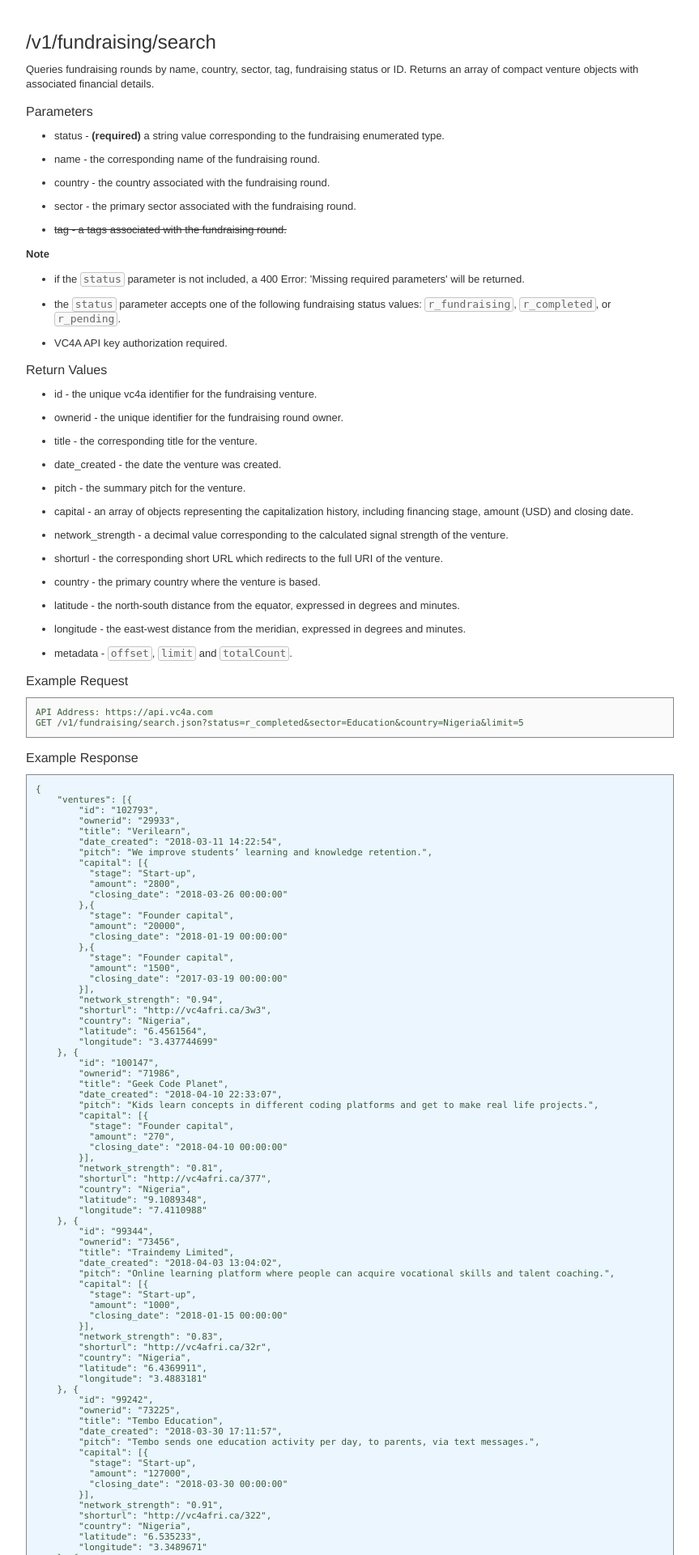
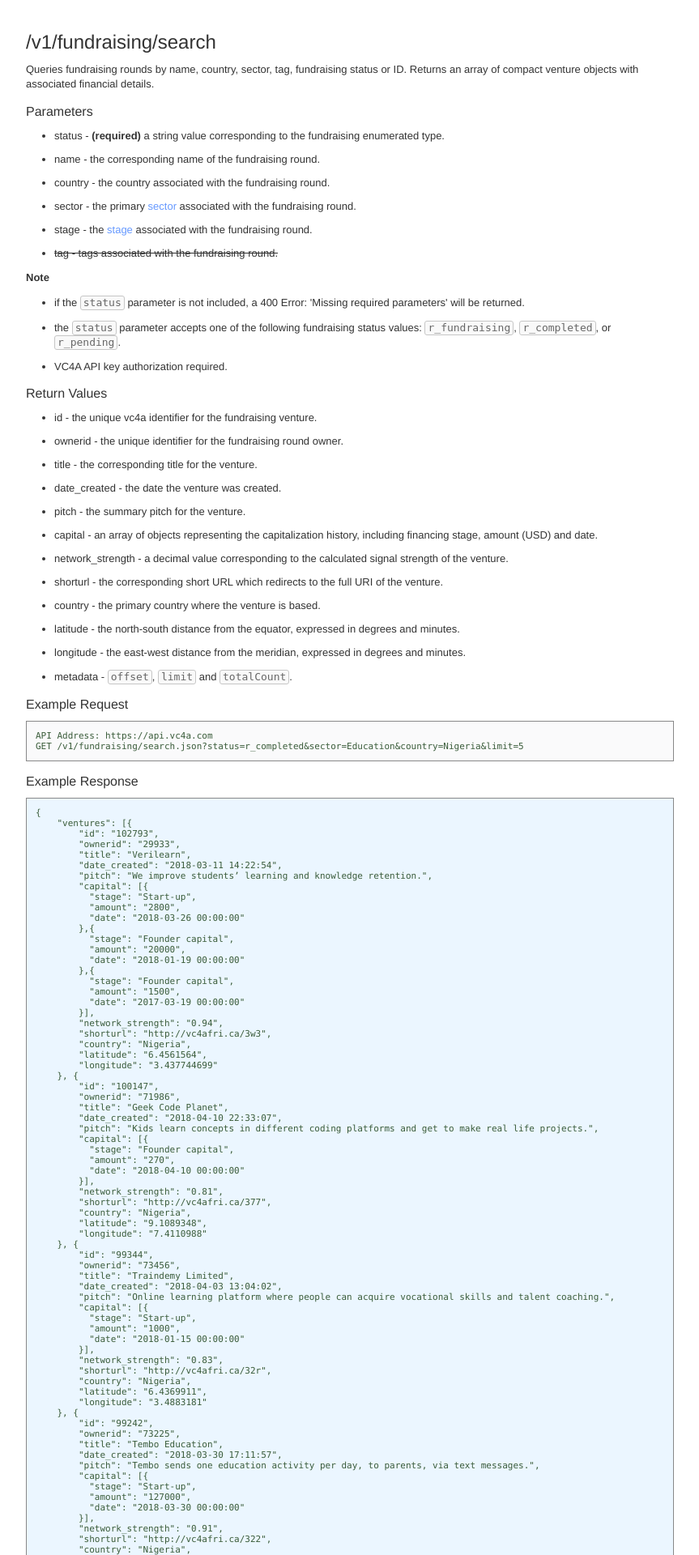
Before and after one commit to billz/vc4a-api-docs, a PHP site: page /fundraising.php in a window 1280 px wide. Shown: the part 2237-4157 px from the top of the page at 81% size, without its empty margins (225-1088 px from the left). Run offline with PHP 8.4, Linux system fonts and the light colour scheme.

Commit message:
updated /v1/fundraising/search docs

```diff
--- a/fundraising.php
+++ b/fundraising.php
@@ -157,8 +157,9 @@ GET /v1/fundraising/stages.json</pre>
 <li>status - <b>(required)</b> a string value corresponding to the fundraising enumerated type.</li>
 <li>name - the corresponding name of the fundraising round.</li>
 <li>country - the country associated with the fundraising round.</li>
-<li>sector - the primary sector associated with the fundraising round.</li>
-<li><del>tag - a tags associated with the fundraising round.</del></li>
+<li>sector - the primary <a href="ventures.php#v1_ventures_sectors">sector</a> associated with the fundraising round.</li>
+<li>stage - the <a href="#v1_fundraising_stages">stage</a> associated with the fundraising round.</li>
+<li><del>tag - tags associated with the fundraising round.</del></li>
 
 </ul>
 <p><strong>Note</strong></p>
@@ -174,7 +175,7 @@ GET /v1/fundraising/stages.json</pre>
 <li>title - the corresponding title for the venture.</li>
 <li>date_created - the date the venture was created.
 <li>pitch - the summary pitch for the venture.</li>
-<li>capital - an array of objects representing the capitalization history, including financing stage, amount (USD) and closing date.</li>
+<li>capital - an array of objects representing the capitalization history, including financing stage, amount (USD) and date.</li>
 <li>network_strength - a decimal value corresponding to the calculated signal strength of the venture.</li>
 <li>shorturl - the corresponding short URL which redirects to the full URI of the venture.</li>
 <li>country - the primary  country where the venture is based.</li>
@@ -199,15 +200,15 @@ GET /v1/fundraising/search.json?status=r_completed&amp;sector=Education&amp;coun
         "capital": [{
           "stage": "Start-up",
           "amount": "2800",
-          "closing_date": "2018-03-26 00:00:00"
+          "date": "2018-03-26 00:00:00"
         },{
           "stage": "Founder capital",
           "amount": "20000",
-          "closing_date": "2018-01-19 00:00:00"
+          "date": "2018-01-19 00:00:00"
         },{
           "stage": "Founder capital",
           "amount": "1500",
-          "closing_date": "2017-03-19 00:00:00"
+          "date": "2017-03-19 00:00:00"
         }],
         "network_strength": "0.94",
         "shorturl": "http://vc4afri.ca/3w3",
@@ -223,7 +224,7 @@ GET /v1/fundraising/search.json?status=r_completed&amp;sector=Education&amp;coun
         "capital": [{
           "stage": "Founder capital",
           "amount": "270",
-          "closing_date": "2018-04-10 00:00:00"
+          "date": "2018-04-10 00:00:00"
         }],
         "network_strength": "0.81",
         "shorturl": "http://vc4afri.ca/377",
@@ -239,7 +240,7 @@ GET /v1/fundraising/search.json?status=r_completed&amp;sector=Education&amp;coun
         "capital": [{
           "stage": "Start-up",
           "amount": "1000",
-          "closing_date": "2018-01-15 00:00:00"
+          "date": "2018-01-15 00:00:00"
         }],
         "network_strength": "0.83",
         "shorturl": "http://vc4afri.ca/32r",
@@ -255,7 +256,7 @@ GET /v1/fundraising/search.json?status=r_completed&amp;sector=Education&amp;coun
         "capital": [{
           "stage": "Start-up",
           "amount": "127000",
-          "closing_date": "2018-03-30 00:00:00"
+          "date": "2018-03-30 00:00:00"
         }],
         "network_strength": "0.91",
         "shorturl": "http://vc4afri.ca/322",
@@ -271,11 +272,11 @@ GET /v1/fundraising/search.json?status=r_completed&amp;sector=Education&amp;coun
         "capital": [{
           "stage": "Seed",
           "amount": "5000",
-          "closing_date": "2017-11-21 00:00:00"
+          "date": "2017-11-21 00:00:00"
         },{
           "stage": "Founder capital",
           "amount": "3000",
-          "closing_date": "2016-12-30 00:00:00"
+          "date": "2016-12-30 00:00:00"
         }],
         "network_strength": "0.72",
         "shorturl": "http://vc4afri.ca/2gx",
```
